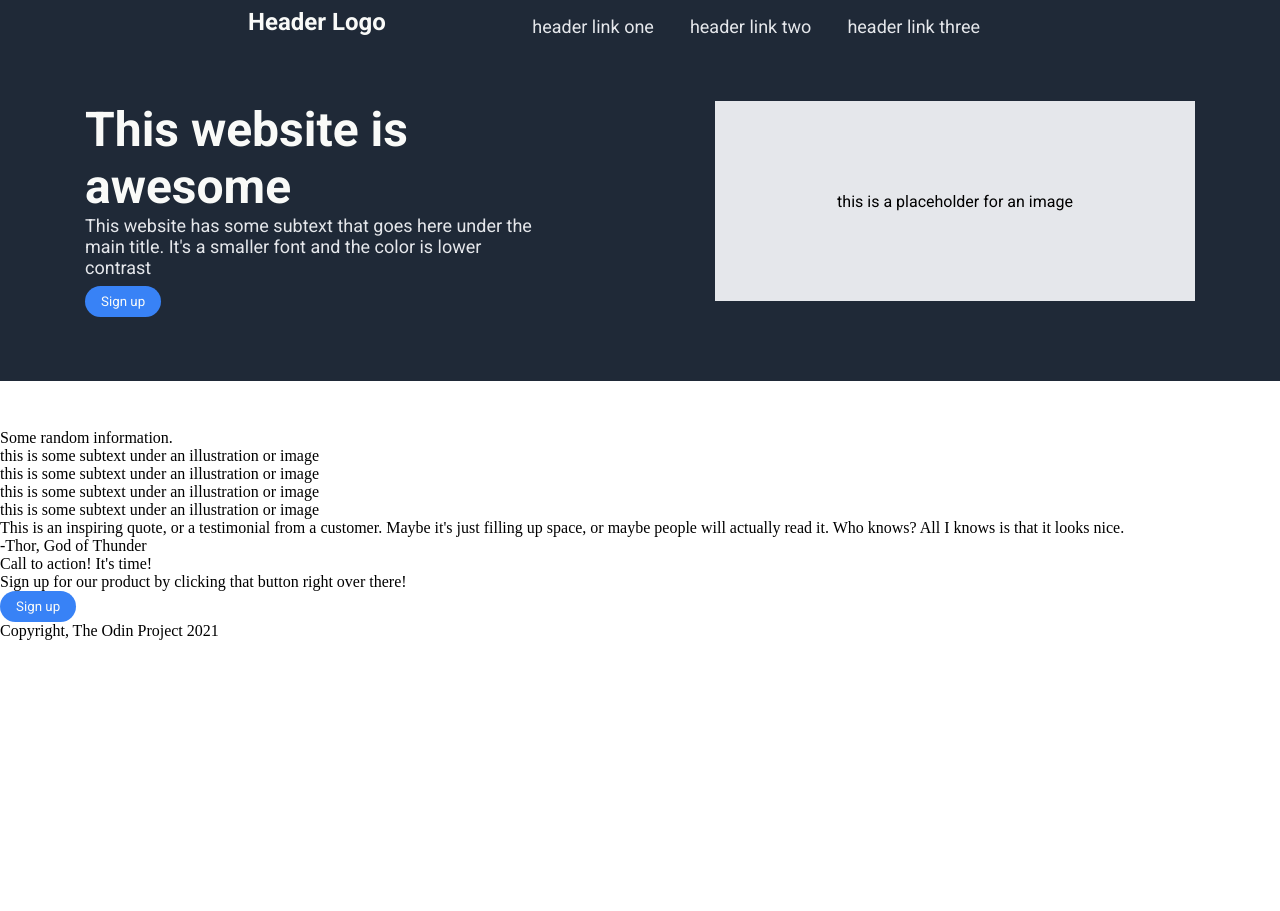
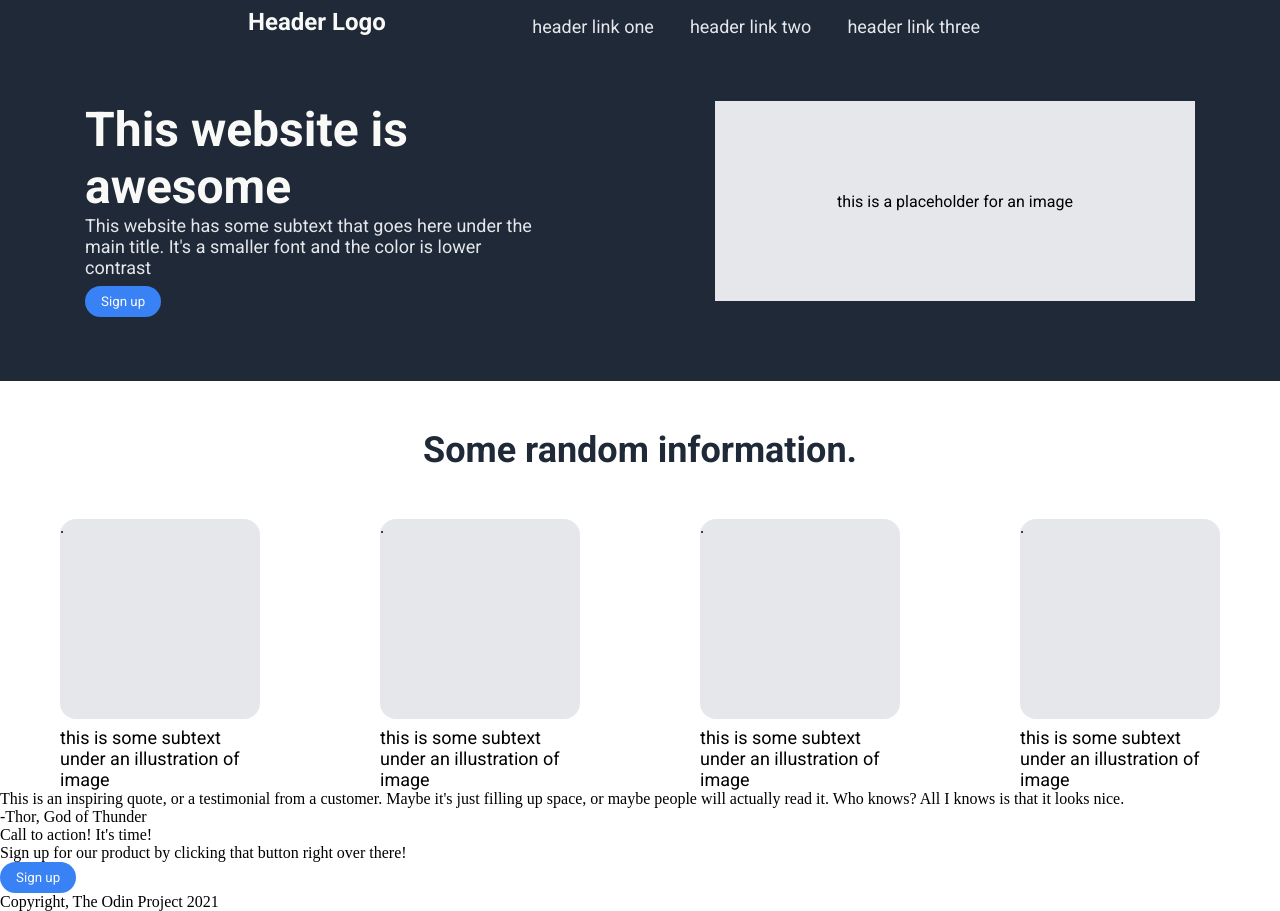
Before and after one commit to manssigupta/landing-page, a plain HTML site: page index.html in a window 1280 px wide. Before the commit the page ends 800 px from the top, so only its background shows below. Drawn offline with Linux system fonts and the light colour scheme.

Commit message:
Add style for random info section of content

```diff
--- a/index.html
+++ b/index.html
@@ -31,7 +31,7 @@
 
                 </div>
                 <div class="signup">
-                    <button> Sign up</button>
+                    <button class="same"> Sign up</button>
                 </div>
             </div>
             <div class="right">
@@ -40,25 +40,25 @@
         </div>
     </div>
     <div class="content">
+        <div class="infotitle">
+            Some random information.
+        </div>
         <div class="maininfo">
-            <div class="infotitle">
-                Some random information.
+            <div class="info">
+                <div class="card"> .</div>
+                <div class="text">this is some subtext under an illustration of image</div>
             </div>
             <div class="info">
-                <div class="card"></div>
-                <div class="text">this is some subtext under an illustration or image</div>
+                <div class="card"> .</div>
+                <div class="text">this is some subtext under an illustration of image</div>
             </div>
             <div class="info">
-                <div class="card"></div>
-                <div class="text">this is some subtext under an illustration or image</div>
+                <div class="card"> .</div>
+                <div class="text">this is some subtext under an illustration of image</div>
             </div>
             <div class="info">
-                <div class="card"></div>
-                <div class="text">this is some subtext under an illustration or image</div>
-            </div>
-            <div class="info">
-                <div class="card"></div>
-                <div class="text">this is some subtext under an illustration or image</div>
+                <div class="card"> .</div>
+                <div class="text">this is some subtext under an illustration of image</div>
             </div>
         </div>
         <div class="quote">
@@ -76,7 +76,7 @@
                 <div class="maintext">Call to action! It's time!</div>
                 <div class="maintext">Sign up for our product by clicking that button right over there!</div>
             </div>
-            <button>Sign up</button>
+            <button class="same">Sign up</button>
         </div>
     </div>
     <div class="footer">
--- a/style.css
+++ b/style.css
@@ -3,6 +3,8 @@
 body{
     margin:0;
     padding: 0;
+
+
 }
 .top{
     display: flex;
@@ -69,7 +71,7 @@ ul{
     flex-wrap: wrap;
     margin-bottom: 8px;
 }
-button{
+.same{
     background-color: #3882F6;
     color: #F9FAF8;
     border: none;
@@ -77,3 +79,34 @@ button{
     font-family: Roboto, sans-serif;
     padding: 8px 16px;
 }
+
+
+.infotitle{
+    font-size: 36px;
+    font-family: Roboto, sans-serif;
+    color: #1F2937;
+    font-weight: 900;
+    display: flex;
+    justify-content: center;
+    margin-bottom: 48px;
+}
+.maininfo{
+    display: flex;
+    justify-content: space-around;
+}
+.card{
+
+    background-color: #E5E7EB;
+    width: 200px;
+    height: 200px;
+
+    border-radius: 16px;
+
+}
+.text{
+    width: 200px;
+    font-family: Roboto, sans-serif;
+    font-size: 18px;
+    margin-top: 8px;
+
+}
```
